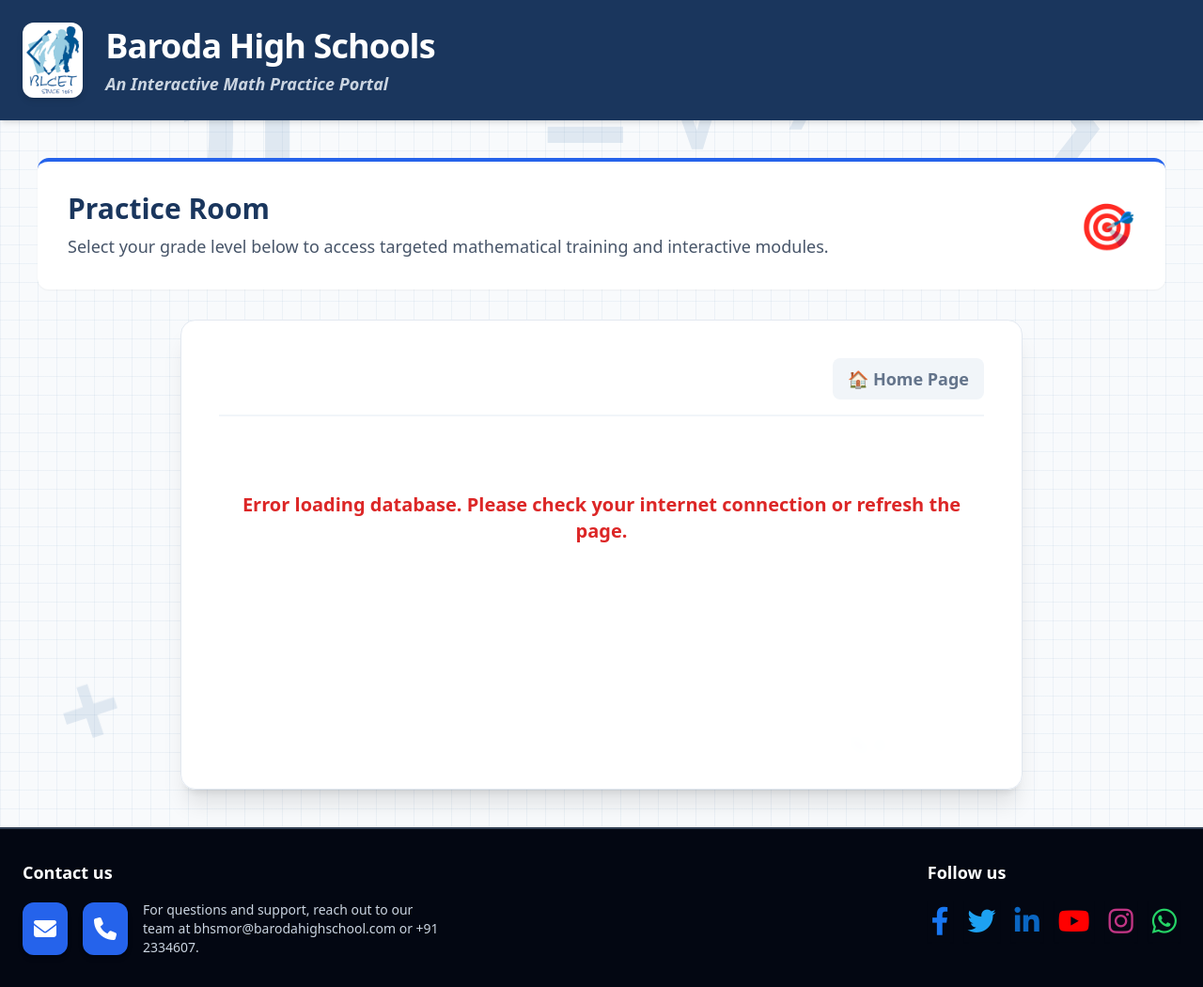
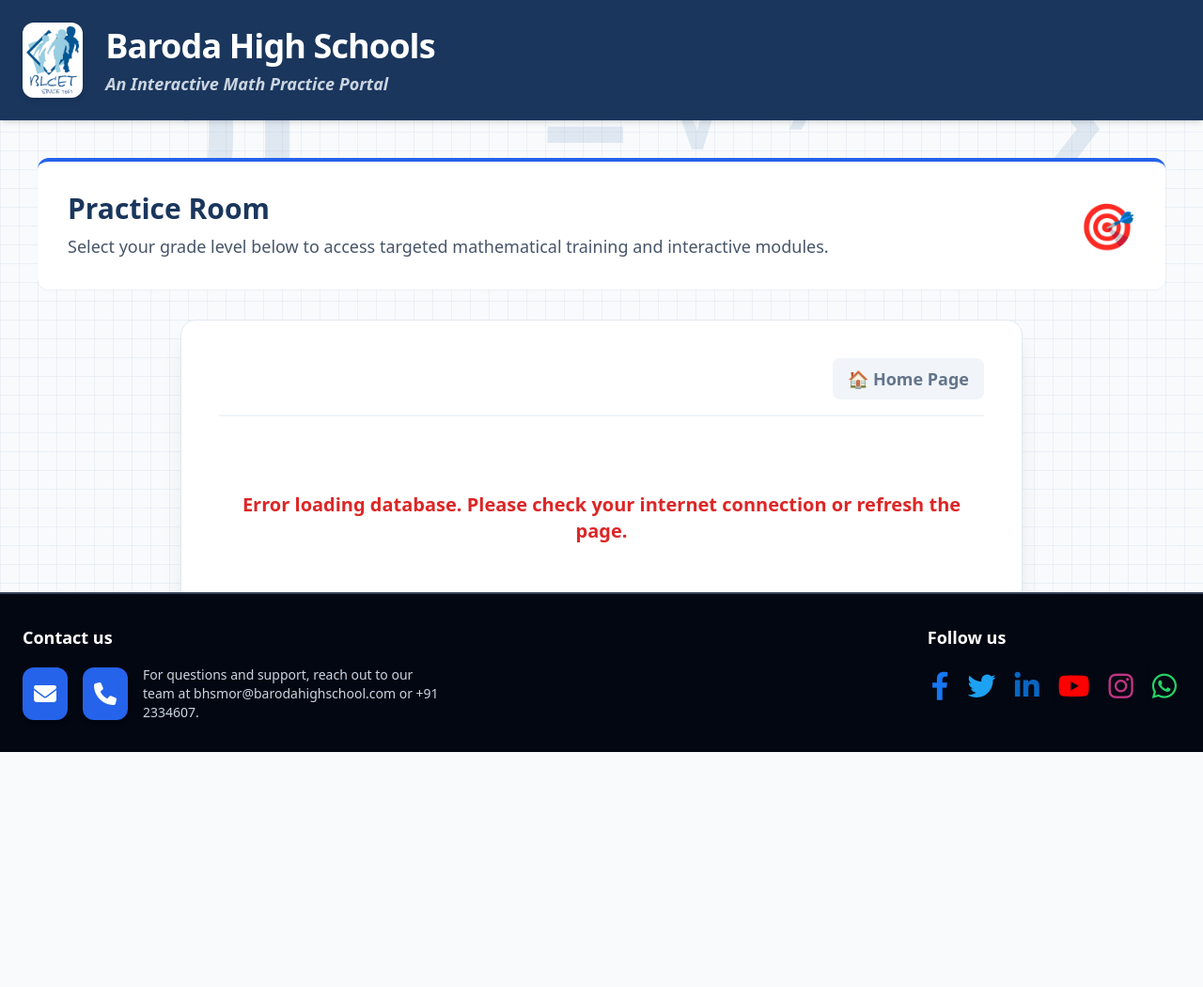
Before and after one commit to BHS-Math-Practice-Portal/practice-with-math, a plain HTML site: page practice.html in a window 1280 px wide. Shown: the whole page at 94% size. After the commit the page ends 800 px from the top, so only its background shows below. Drawn offline with nearby package versions, Linux system fonts and the light colour scheme; no server answers.

Commit message:
Add files via upload

```diff
--- a/practice.html
+++ b/practice.html
@@ -12,7 +12,7 @@
     <link rel="stylesheet" href="style.css">
 </head>
 
-<body class="bg-slate-50 text-slate-800 font-sans min-h-screen flex flex-col relative">
+<body class="bg-slate-50 text-slate-800 font-sans h-screen flex flex-col overflow-hidden relative">
 
     <div class="math-bg-symbols fixed inset-0 pointer-events-none z-0">
         <div class="symbol s1">+</div>
@@ -29,7 +29,7 @@
         <div class="symbol s12">≈</div>
     </div>
 
-    <header class="bg-[#1a365d] p-6 shadow-md z-30 sticky top-0 w-full">
+    <header class="bg-[#1a365d] p-6 shadow-md z-20 w-full shrink-0">
         <div class="max-w-7xl mx-auto flex flex-wrap items-center justify-between gap-6">
             <div class="flex items-center gap-6">
                 <img src="Logo.jpg" alt="Baroda High School Logo" class="h-20 w-auto drop-shadow-md rounded-xl bg-white p-1">
@@ -41,7 +41,8 @@
         </div>
     </header>
 
-    <main class="flex-1 w-full max-w-7xl mx-auto z-10 p-6 md:p-10 flex flex-col items-center relative">
+    <div class="flex-1 w-full overflow-y-auto relative z-10">
+        <div class="max-w-7xl mx-auto p-6 md:p-10 flex flex-col items-center">
 
             <div class="w-full bg-white p-8 rounded-xl shadow-sm border-t-4 border-blue-600 mb-8 text-center md:text-left flex flex-col md:flex-row justify-between items-center gap-4">
                 <div>
@@ -51,7 +52,7 @@
                 <div class="text-5xl">🎯</div>
             </div>
 
-        <div id="app-container" class="max-w-4xl w-full bg-white/95 backdrop-blur-sm rounded-2xl shadow-2xl p-10 min-h-[500px] border border-slate-100">
+            <main id="app-container" class="max-w-4xl w-full bg-white/95 backdrop-blur-sm rounded-2xl shadow-2xl p-10 min-h-[500px] border border-slate-100">
 
                 <div class="flex flex-wrap items-center justify-between w-full mb-6 pb-4 border-b-2 border-slate-100">
                     <div class="flex gap-4">
@@ -147,12 +148,13 @@
                     </div>
                 </div>
 
+            </main>
         </div>
-    </main>
+    </div>
 
     <script src="script.js"></script>
 
-    <footer class="bg-gray-950 text-slate-300 py-8 px-6 z-20 border-t-2 border-slate-700 w-full mt-auto">
+    <footer class="bg-gray-950 text-slate-300 py-8 px-6 z-20 border-t-2 border-slate-700 w-full shrink-0">
         <div class="max-w-7xl mx-auto flex flex-col md:flex-row justify-between gap-10">
 
             <div class="space-y-4 md:max-w-md">
```
Lines whose indentation alone changed are shown as unchanged.
